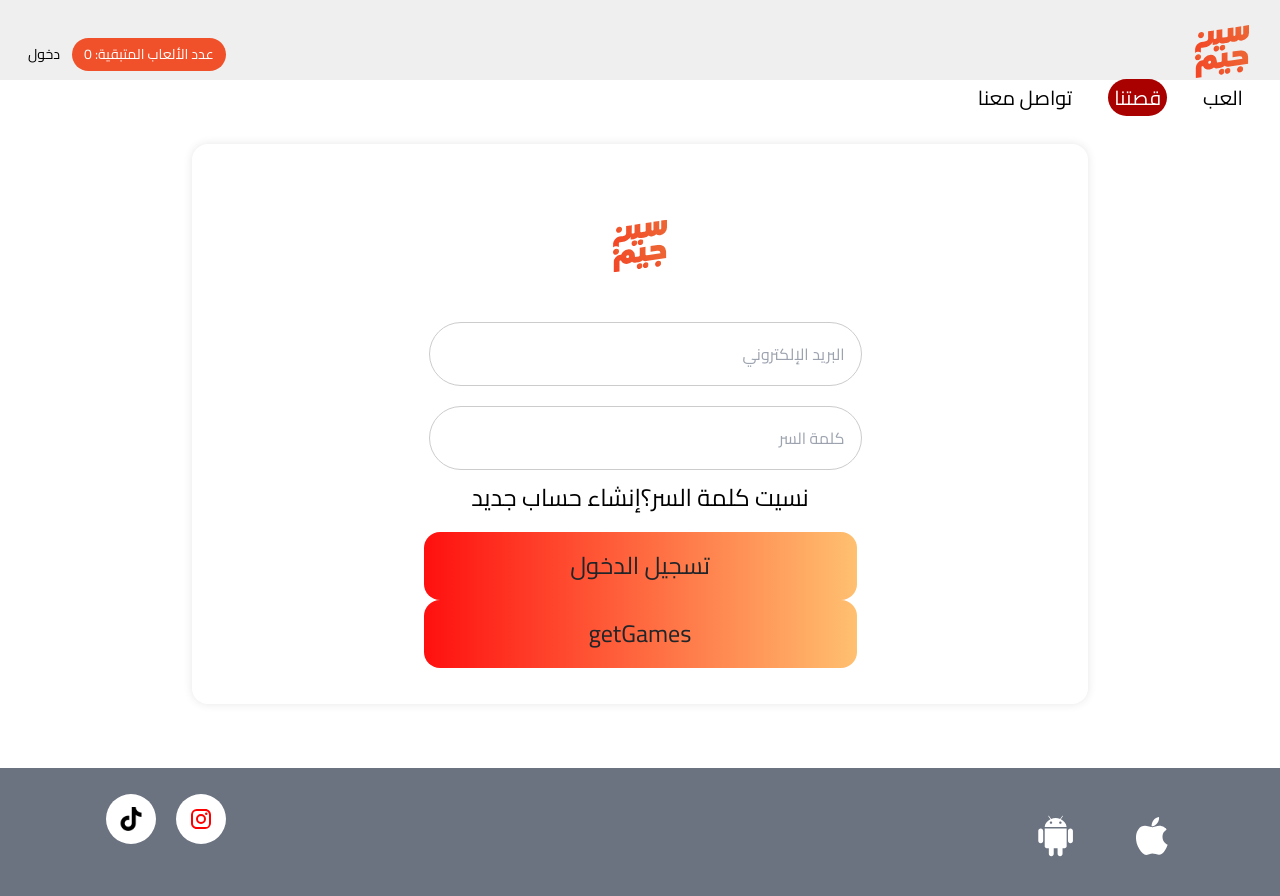
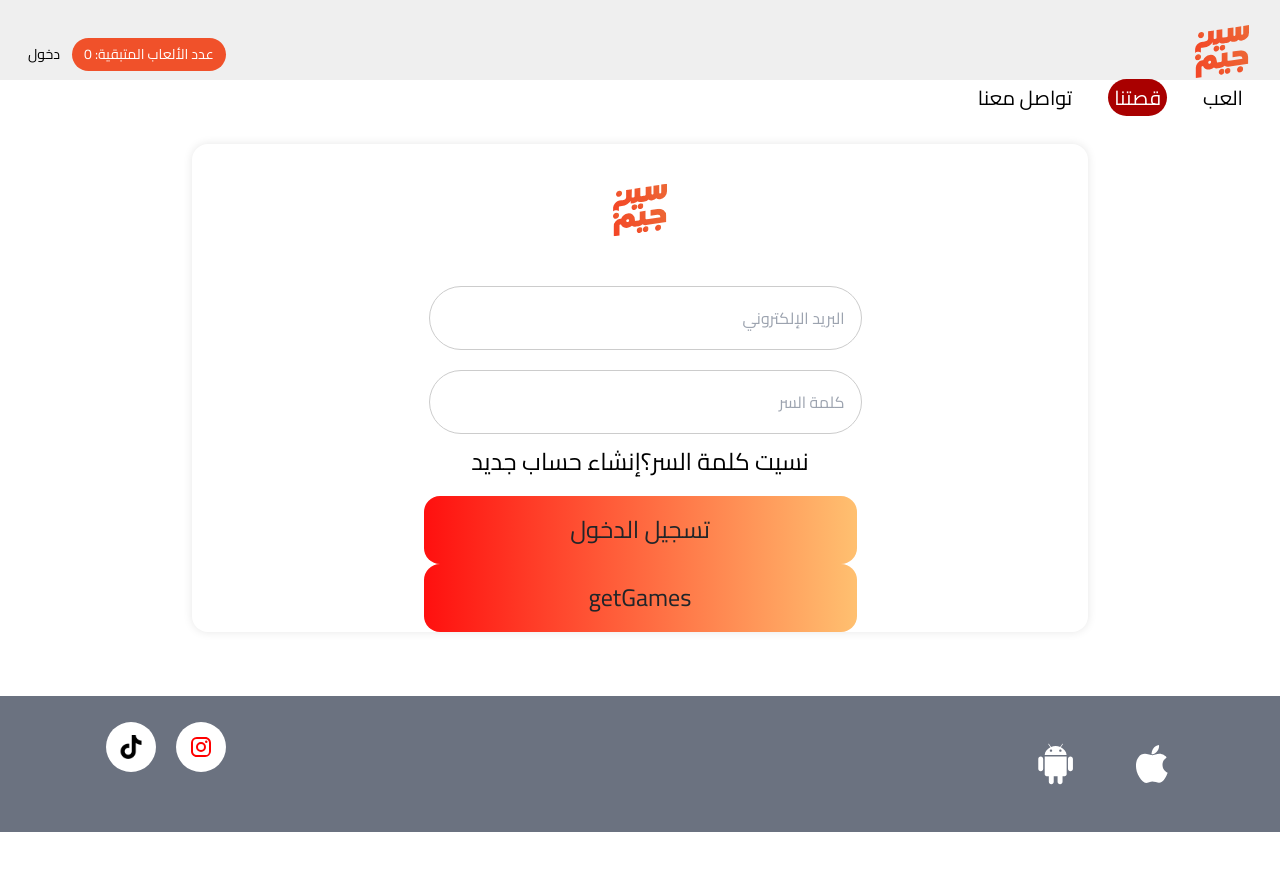
Before and after one commit to a1000rhan/yam_taktak_web, a React (Vite) app: page / in a window 1280 px wide. Shown: the top 896 px of the page. After the commit the page ends 832 px from the top, so only its background shows below. Built offline with nearby package versions, Linux system fonts and the light colour scheme.

Commit message:
Update API baseURL configuration and adjust SignUp component styling

```diff
--- a/src/api/API.jsx
+++ b/src/api/API.jsx
@@ -1,9 +1,9 @@
 import axios from "axios";
 
 const API = axios.create({
-  // baseURL: "http://localhost:3030/api",
+  baseURL: "http://localhost:3030/api",
   // baseURL: "https://e64a-178-61-142-203.ngrok-free.app/api",
-  baseURL: "https://ma3lomatkw.com/api",
+  // baseURL: "https://ma3lomatkw.com/api",
 });
 
 export default API;
--- a/src/pages/SignUp.css
+++ b/src/pages/SignUp.css
@@ -10,11 +10,10 @@
   justify-content: center;
   margin-top: 64px;
   width: 70%;
-  height: 70vh;
+  /* overflow: scroll; */
+  height: 100%;
   margin-bottom: 64px;
-
   border-radius: 16px;
-
   box-shadow: 0 0 10px rgba(0, 0, 0, 0.1);
 }
 
```
